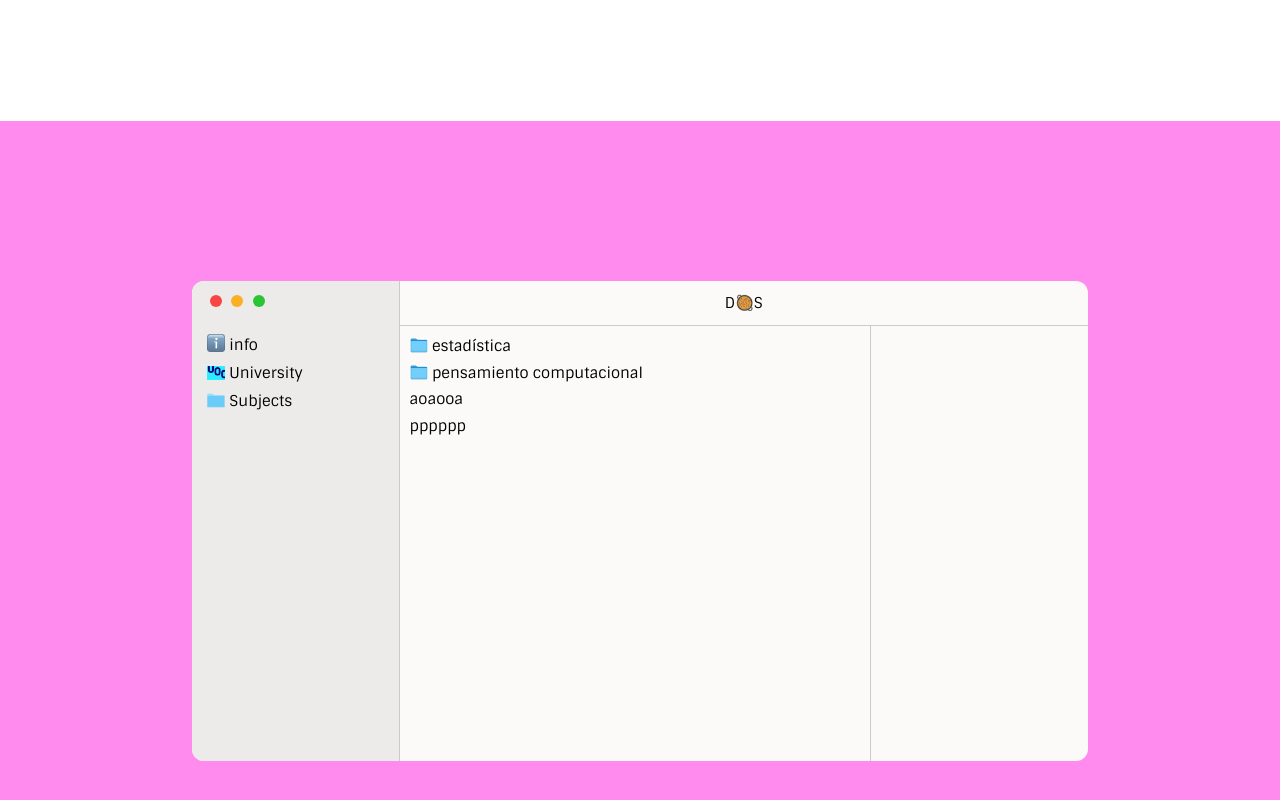
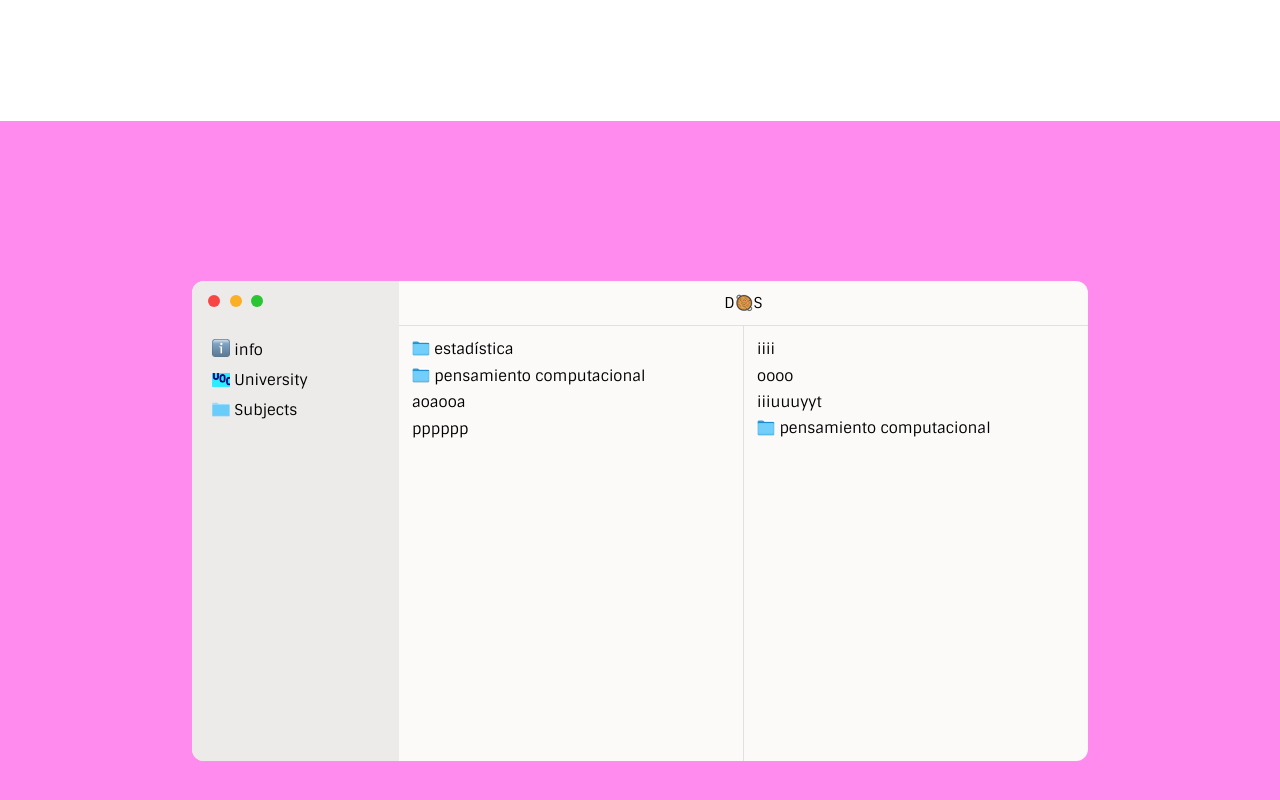
Before and after one commit to Beellee/super-acorn-website, a plain HTML site: page university.html in a window 1280 px wide. Shown: the part 508-1308 px from the top of the page. Drawn offline with Linux system fonts and the light colour scheme.

Commit message:
i've aded the js for the titles part to have shadow onclick and fixed the flexbox part and divider of the subfolders

```diff
--- a/university.css
+++ b/university.css
@@ -134,42 +134,39 @@ ul{
 
     border-radius: 1.5vh 0 0 1.5vh;
     background-color: #edebea;
-    border-right: 1px solid #cacaca;
 }
 .colors {
     display: flex;
     margin: 10px;
     gap: 3px;
 }
-.red {
-    margin-left: 1vmin;
-    margin-top: 0.5vmin;
-    width: 1.5vh;
-    height: 1.5vh;
-    border-radius: 50%;
-    background-color: #F84645;
-}
-.yellow {
+.colors div{
     margin-left: 0.8vmin;
     margin-top: 0.5vmin;
     width: 1.5vh;
     height: 1.5vh;
     border-radius: 50%;
+}
+.red {
+    margin-left: 1vmin;
+    background-color: #F84645;
+}
+.yellow {
     background-color: #FBAF24;
 }
 .green {
-    margin-left: 0.8vmin;
-    margin-top: 0.5vmin;
-    width: 1.5vh;
-    height: 1.5vh;
-    border-radius: 50%;
     background-color: #29C532;
 }
 .titles{
     margin: 15px;
     display: flex;
     flex-direction: column;
-    row-gap: 1vh;
+}
+.titles div{
+    margin: 3px;
+    padding: 2px;
+    border-radius: 4px;
+    cursor: pointer;
 }
 
 
@@ -183,31 +180,38 @@ ul{
     height: 100%;
     display: flex;
     flex-direction: row;
-    align-items: stretch;
 }
 .mainFolderTitle{
     text-align: center;
     padding: 1.5vh;
-    border-bottom: 1px solid #cacaca;
+    border-bottom: 1px solid #e0e0e0;
 }
 /*still to check this */
 .firstExtraInfo{
-
-    display: flex;
-    flex-direction: column;
-    gap: 0.8vh;
-    flex-grow: 1;
-    margin: 10px;
-
-}
-.secondExtraInfo{
-
-    height: 100%;
     display: flex;
     flex-direction: column;
     flex-grow: 1;
-    border-left: 1px solid #cacaca;
+    margin: 10px;
 }
+.firstExtraInfo p{
+    padding: 0.4vh;
+}
+.dividerExtraInfo{
+    width: 1px;
+    background-color: #e0e0e0;
+    height: 100%;
+}
+.secondExtraInfo{
+    display: flex;
+    flex-direction: column;
+    flex-grow: 1;
+    padding:10px;
+
+}
+.secondExtraInfo p{
+    padding: 0.4vh;
+}
+
 /*top part of the folder*/
 /*
 .topPart {
--- a/university.html
+++ b/university.html
@@ -35,7 +35,7 @@
                     <div class="yellow"></div>
                     <div class="green"></div>
                 </div>
-                <div class="titles">
+                <div class="titles" >
                     <div class="info"><img src="appleImages/info icon .png" alt="info"> info</div>
                     <div class="university"><img src="images/logoUOC.png" alt="logouoc"> University</div>
                     <div class="subjects"><img src="appleImages/normalFolder.PNG" alt="folder"> Subjects</div>
@@ -50,7 +50,13 @@
                         <p>aoaooa</p>
                         <p>pppppp</p>
                     </div>
-                    <div class="secondExtraInfo"></div>
+                    <div class="dividerExtraInfo"></div>
+                    <div class="secondExtraInfo">
+                        <p>iiii</p>
+                        <p>oooo</p>
+                        <p>iiiuuuyyt</p>
+                        <p><img src="appleImages/macFolder.JPG" alt=""> pensamiento computacional</p>
+                    </div>
                 </div>
             </div>
             <!--
@@ -75,4 +81,4 @@
         </div>
     </div>
 </body>
-</html>
+<script src="university.js"></script>
--- /dev/null
+++ b/university.js
@@ -0,0 +1,10 @@
+let titles = document.querySelector(".titles")
+let elementsInsideTitles = titles.querySelectorAll("div")
+titles.addEventListener("click", function(element){
+
+  elementsInsideTitles.forEach(element =>{
+    element.style.backgroundColor="transparent";
+  });
+
+  element.target.style.backgroundColor = "#c6c4c3"
+})
```
